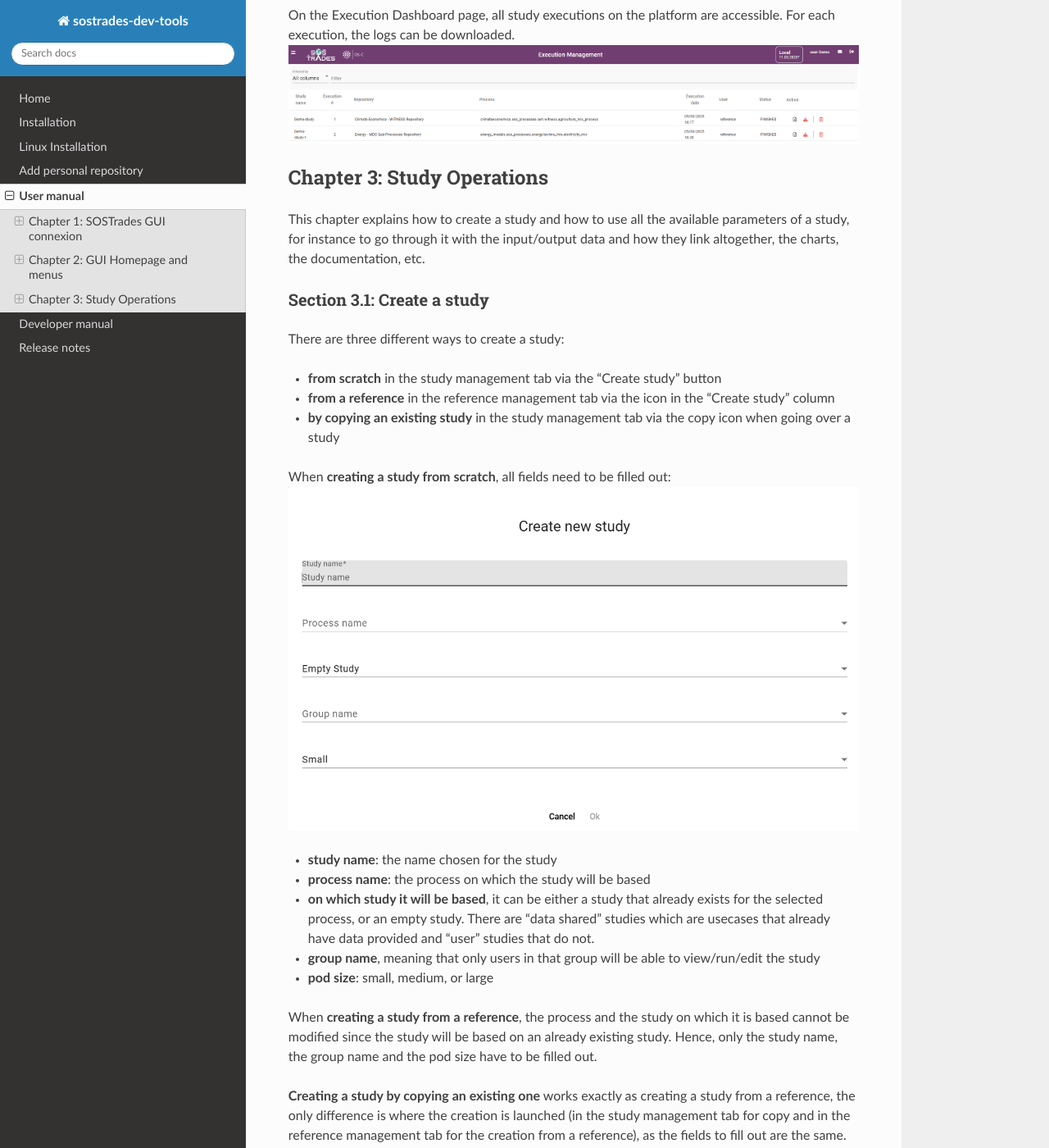
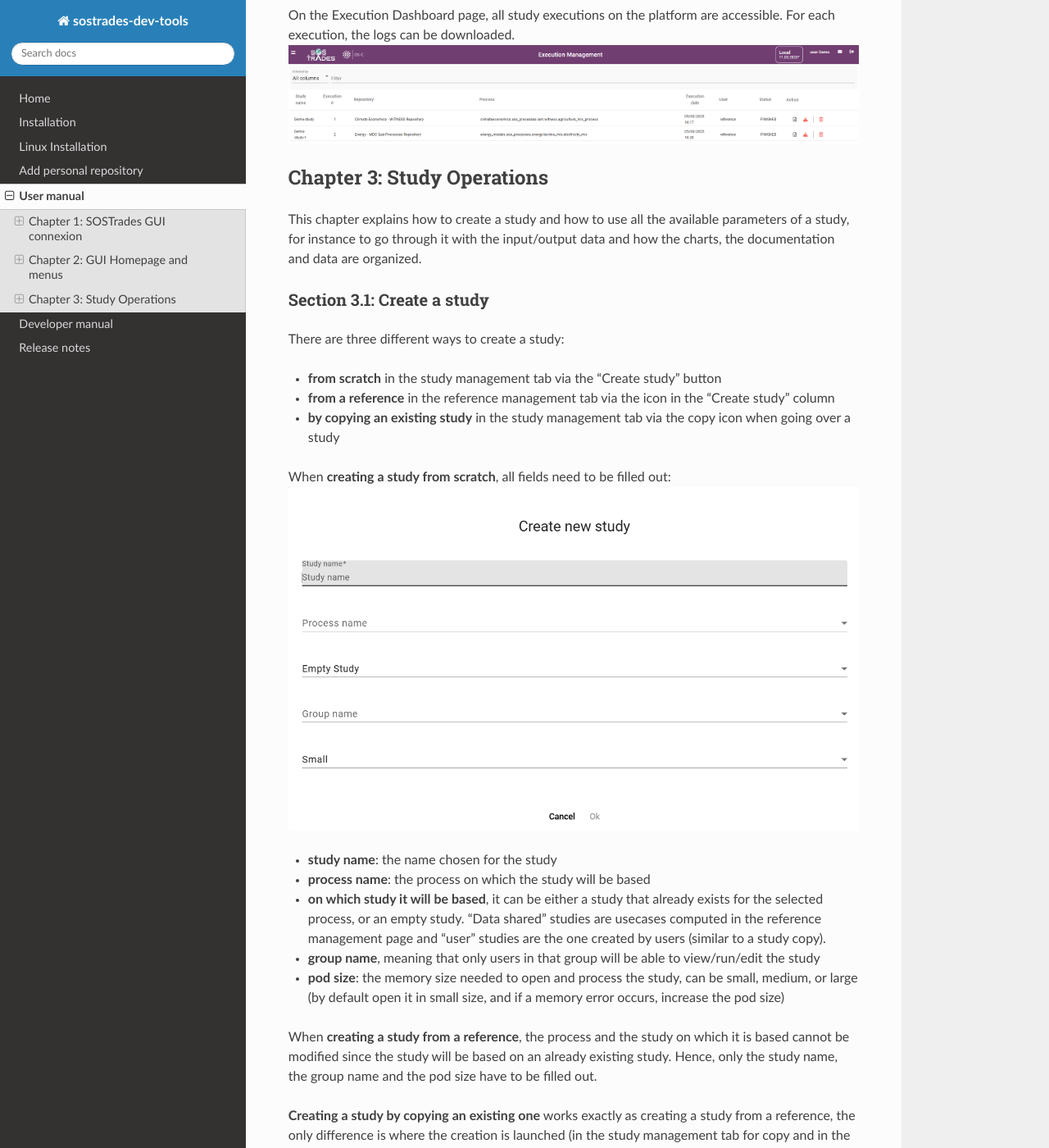
Before and after one commit to os-climate/sostrades-dev-tools, a Sphinx documentation site: the page built from docs/source/user_manual.md, in a window 1280 px wide and 1400 px high, scrolled down 16518 px. Shown: the whole window at 82% size. Built offline with Sphinx 7.4.7 and the Read the Docs theme 3.1.0, drawn with Linux system fonts in a browser that asks for light colours; some of the changed text lies outside the part shown.

Commit message:
update chapter 3 doc

```diff
--- a/docs/source/user_manual.md
+++ b/docs/source/user_manual.md
@@ -255,7 +255,8 @@
 
 ## Chapter 3: Study Operations
 
-This chapter explains how to create a study and how to use all the available parameters of a study, for instance to go through it with the input/output data and how they link altogether, the charts, the documentation, etc.
+This chapter explains how to create a study and how to use all the available parameters of a study, for instance to go
+through it with the input/output data and how the charts, the documentation and data are organized.
 
 ### Section 3.1: Create a study
 
@@ -268,9 +269,12 @@
 ![](images/platform_study/create_study/create_new_study.png)
 - **study name**: the name chosen for the study
 - **process name**: the process on which the study will be based
-- **on which study it will be based**, it can be either a study that already exists for the selected process, or an empty study. There are "data shared" studies which are usecases that already have data provided and "user" studies that do not.
+- **on which study it will be based**, it can be either a study that already exists for the selected process, or an
+  empty study. "Data shared" studies are usecases computed in the reference management page and "user" studies are the
+  one created by users (similar to a study copy).
 - **group name**, meaning that only users in that group will be able to view/run/edit the study
-- **pod size**: small, medium, or large
+- **pod size**: the memory size needed to open and process the study, can be small, medium, or large (by default open it
+  in small size, and if a memory error occurs, increase the pod size)
 
 When **creating a study from a reference**, the process and the study on which it is based cannot be modified since the study will be based on an already existing study. Hence, only the study name, the group name and the pod size have to be filled out. <br>
 
@@ -279,7 +283,8 @@
 Here is an example of study creation from scratch: <br>
 ![](images/platform_study/create_study/create_new_study_example.png)
 
-When the creation of a study is over, here is what the study looks like: <br>
+When the creation of a study is over, here is what the study looks like (here data has already been filled out with the
+reference study): <br>
 ![](images/platform_study/create_study/study_created.png)
 
 
```
